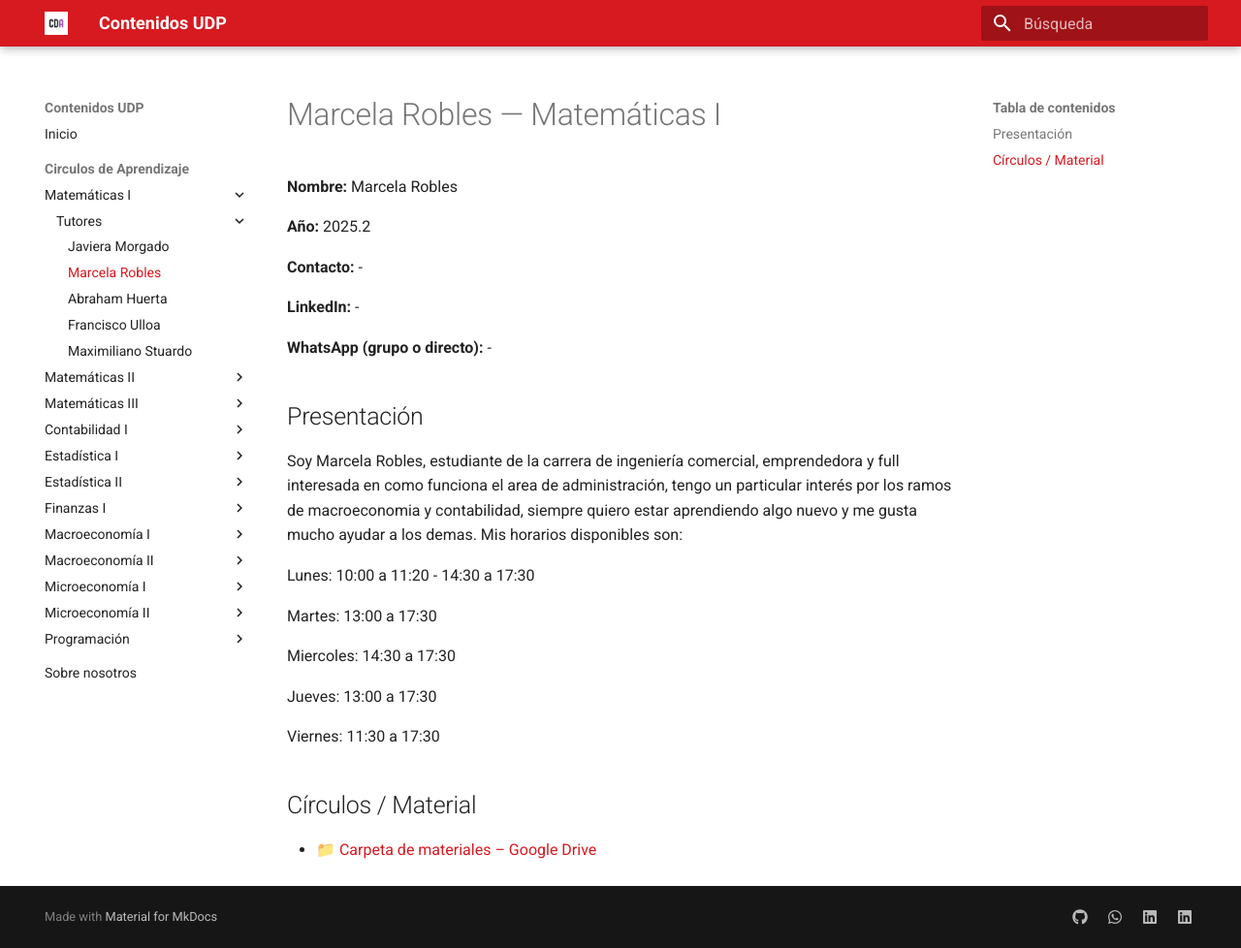
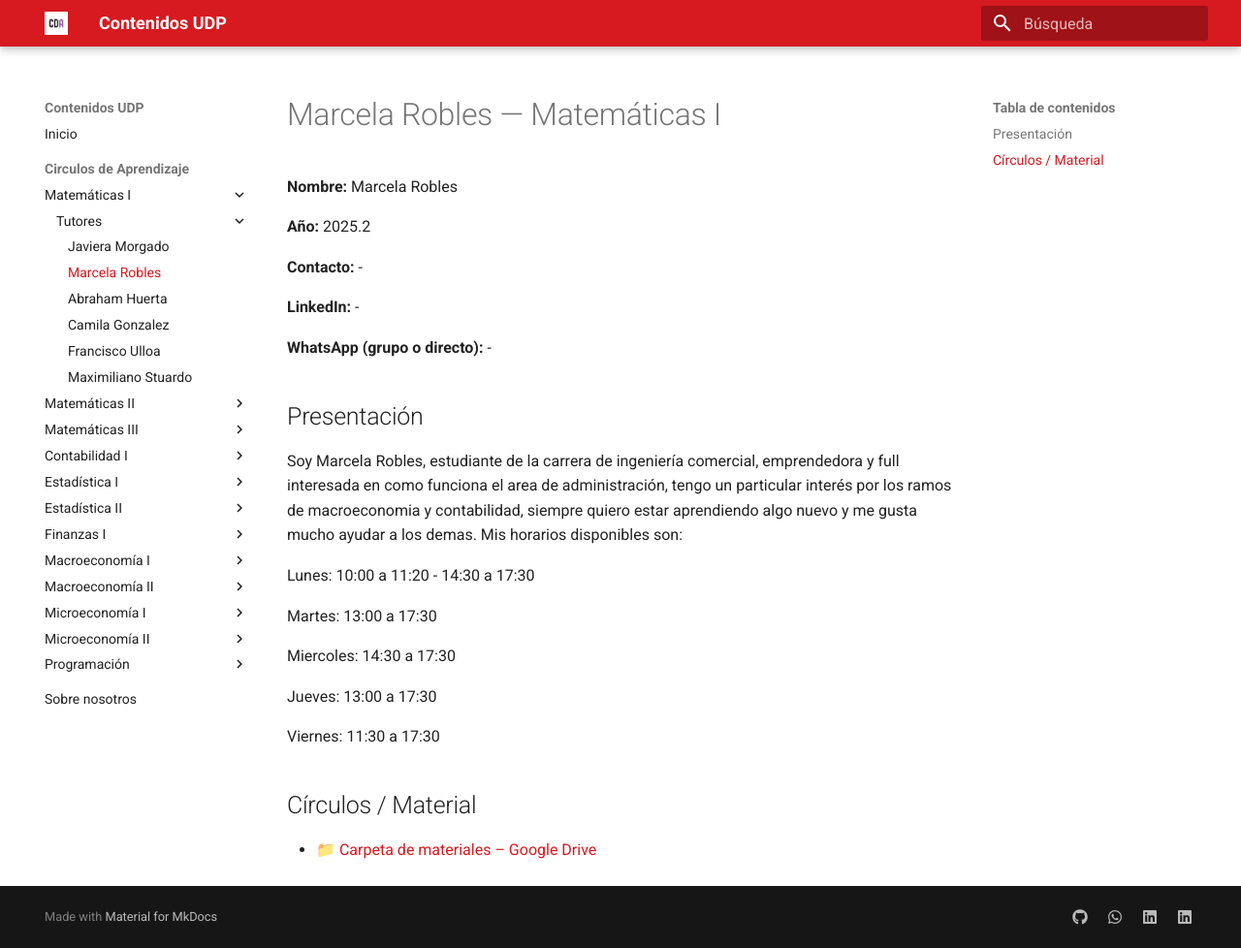
Before and after one commit to cda-fae/cda-fae, an MkDocs documentation site: the page built from docs/tutorias/matematicas-1/tutores/tutor2.md, in a window 1280 px wide and 978 px high. Shown: the whole window at 97% size. Built offline with MkDocs 1.6.1 and Material for MkDocs 9.7.7, drawn with Linux system fonts in a browser that asks for light colours.

Commit message:
añadir tutor con descripcion cami gonzalez

```diff
--- a/mkdocs.yml
+++ b/mkdocs.yml
@@ -38,7 +38,7 @@ nav:
               - Javiera Morgado: tutorias/matematicas-1/tutores/tutor1.md
               - Marcela Robles: tutorias/matematicas-1/tutores/tutor2.md
               - Abraham Huerta: tutorias/matematicas-1/tutores/tutor3.md
-            # - Camila Gonzalez: tutorias/matematicas-1/tutores/tutor4.md
+              - Camila Gonzalez: tutorias/matematicas-1/tutores/tutor4.md
             # - Melissa Borgoño: tutorias/matematicas-1/tutores/tutor5.md
               - Francisco Ulloa: tutorias/matematicas-1/tutores/tutor6.md
             # - Patricio Torres: tutorias/matematicas-1/tutores/tutor7.md
@@ -51,7 +51,7 @@ nav:
               - Javiera Morgado: tutorias/matematicas-2/tutores/tutor1.md
               - Francisco Ulloa: tutorias/matematicas-2/tutores/tutor2.md
               - Luis Briceño: tutorias/matematicas-2/tutores/tutor3.md
-            # - Camila Gonzalez: tutorias/matematicas-2/tutores/tutor4.md
+              - Camila Gonzalez: tutorias/matematicas-2/tutores/tutor4.md
               - Dhalmar Ovando: tutorias/matematicas-2/tutores/tutor5.md
             # - Patricio Torres: tutorias/matematicas-2/tutores/tutor6.md
             # - Melissa Borgoño: tutorias/matematicas-2/tutores/tutor7.md
@@ -77,7 +77,7 @@ nav:
         # - General: tutorias/contabilidad-2/index.md
         # - Tutores:
             # - Javiera Fuentes: tutorias/contabilidad-2/tutores/tutor1.md
-            # - Camila Gonzalez: tutorias/contabilidad-2/tutores/tutor2.md
+              - Camila Gonzalez: tutorias/contabilidad-2/tutores/tutor2.md
     # - Econometría I:
         # - General: tutorias/econometria-1/index.md
         # - Tutores:
@@ -91,7 +91,7 @@ nav:
           - Tutores:
               - Martina Ramirez: tutorias/estadistica-1/tutores/tutor1.md
             # - Patricio Torres: tutorias/estadistica-1/tutores/tutor2.md
-            # - Camila Gonzalez: tutorias/estadistica-1/tutores/tutor3.md
+              - Camila Gonzalez: tutorias/estadistica-1/tutores/tutor3.md
             # - Tutor 4: tutorias/estadistica-1/tutores/tutor4.md
             # - Tutor 5: tutorias/estadistica-1/tutores/tutor5.md
       - Estadística II:
```
